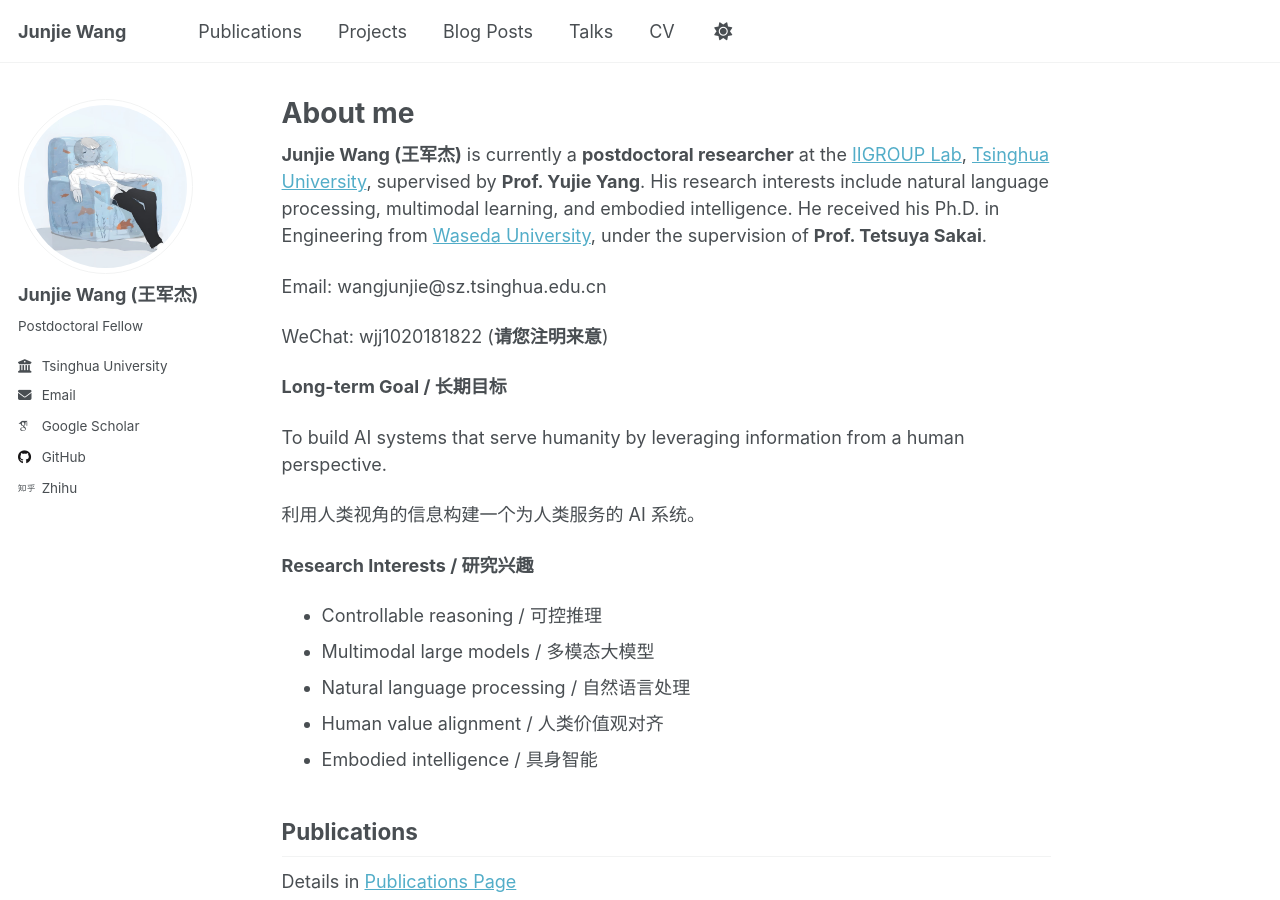
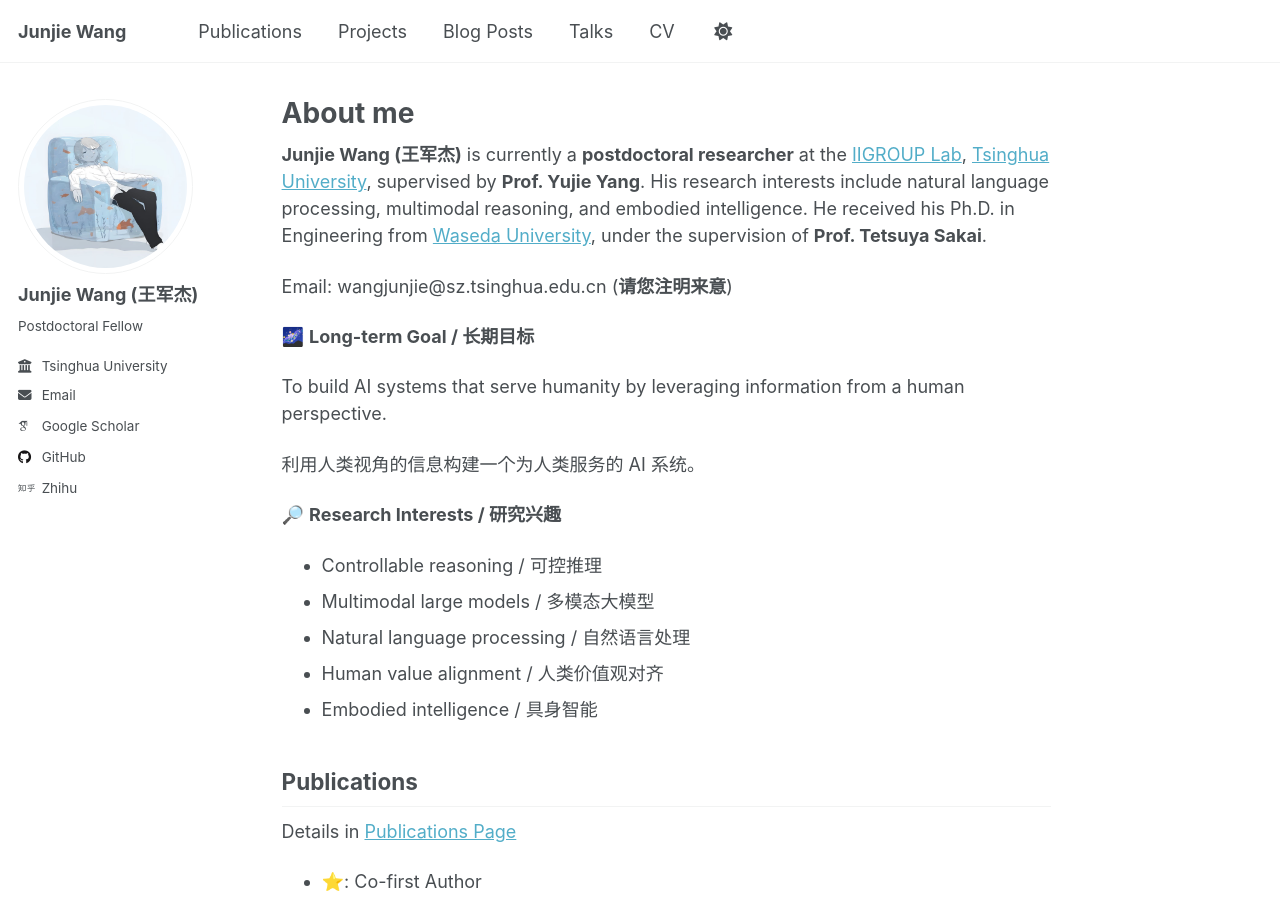
Before and after one commit to wangjunjie-ai/wangjunjie-ai.github.io, a Jekyll site: the page built from _pages/about.md, in a window 1280 px wide and 900 px high. Built offline with Jekyll 4.4.1, drawn with Linux system fonts in a browser that asks for light colours; some web fonts are replaced.

Commit message:
Update about.md

```diff
--- a/_pages/about.md
+++ b/_pages/about.md
@@ -8,19 +8,17 @@
 ---
 
 **Junjie Wang (王军杰)** is currently a **postdoctoral researcher** at the [IIGROUP Lab](https://sites.google.com/view/iigroup-thu), [Tsinghua University](https://www.tsinghua.edu.cn/en/), supervised by **Prof. Yujie Yang**.
-His research interests include natural language processing, multimodal learning, and embodied intelligence. He received his Ph.D. in Engineering from [Waseda University](https://www.waseda.jp/top/en/), under the supervision of **Prof. Tetsuya Sakai**.
+His research interests include natural language processing, multimodal reasoning, and embodied intelligence. He received his Ph.D. in Engineering from [Waseda University](https://www.waseda.jp/top/en/), under the supervision of **Prof. Tetsuya Sakai**.
 
-Email: wangjunjie@sz.tsinghua.edu.cn
+Email: wangjunjie@sz.tsinghua.edu.cn (**请您注明来意**)
 
-WeChat: wjj1020181822 (**请您注明来意**)
-
-**Long-term Goal / 长期目标**
+🌌 **Long-term Goal / 长期目标**
 
 To build AI systems that serve humanity by leveraging information from a human perspective.
 
 利用人类视角的信息构建一个为人类服务的 AI 系统。
 
-**Research Interests / 研究兴趣**
+🔎 **Research Interests / 研究兴趣**
 
 - Controllable reasoning / 可控推理
 - Multimodal large models / 多模态大模型
```
